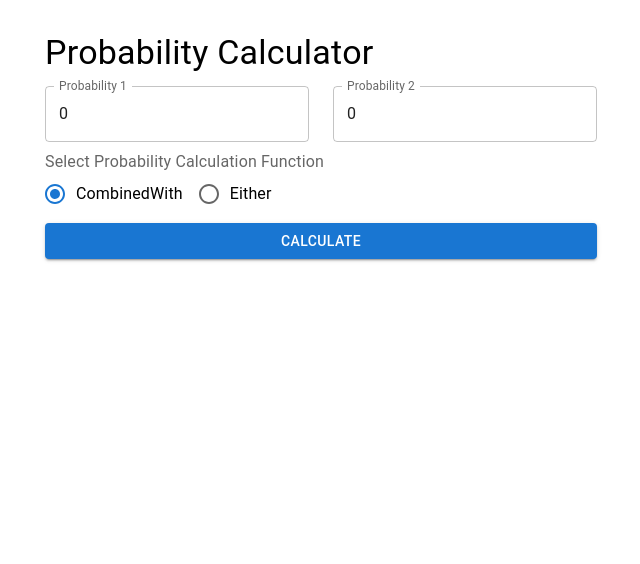
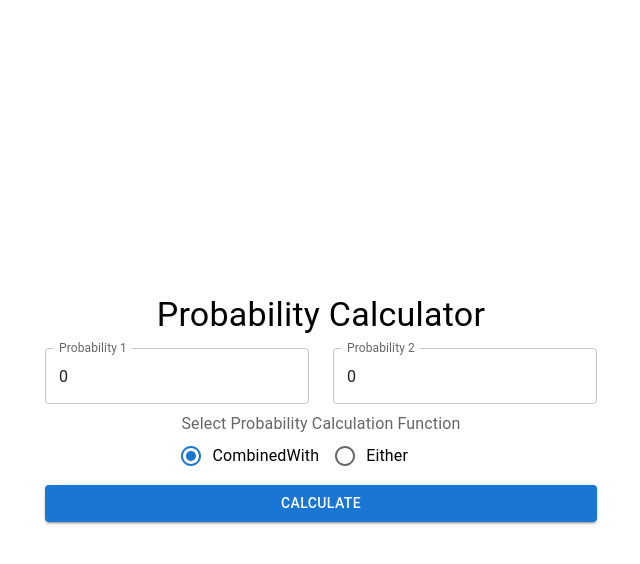
Before and after one commit to dorothyynwong/redington-calculator, a React (Vite) app in the folder frontend/: page / in a window 1280 px wide. Shown: the top 564 px of the page, without its empty margins (319-959 px from the left). Built offline with nearby package versions, Linux system fonts and the light colour scheme; no server answers.

Commit message:
make everything at the center

```diff
--- a/frontend/src/App.tsx
+++ b/frontend/src/App.tsx
@@ -1,5 +1,5 @@
 import { useState } from 'react';
-import ProbabilityForm from './components/ProbabilityForm'
+import ProbabilityForm from './components/ProbabilityForm';
 import { ProbabilityOperation, ProbabilityResponse } from './models/probabilityModel';
 import { Box, Container, Typography } from '@mui/material';
 import ResultDisplay from './components/ResultDisplay';
@@ -13,7 +13,7 @@ const App = () => {
   };
 
   return (
-    <Container maxWidth="sm">
+    <Container maxWidth="sm" sx={{ display: 'flex', justifyContent: 'center', alignItems: 'center', minHeight: '100vh', textAlign: 'center' }}>
       <Box sx={{ my: 4 }}>
         <Typography variant="h4" component="h1" gutterBottom>
           Probability Calculator
@@ -31,7 +31,7 @@ const App = () => {
         )}
       </Box>
     </Container>
-  )
-}
+  );
+};
 
-export default App
+export default App;
```
Lines whose indentation alone changed are shown as unchanged.
